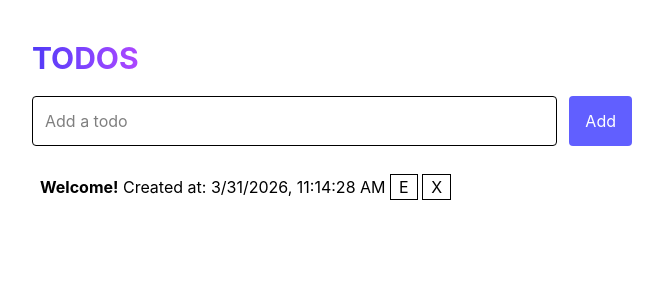
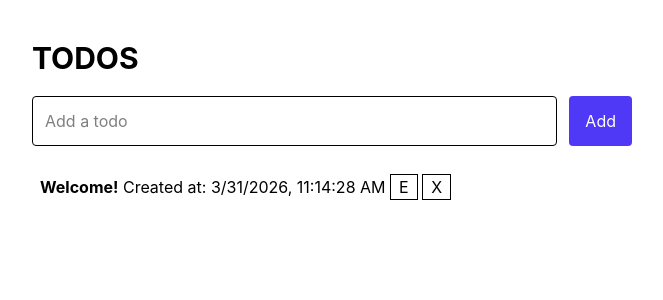
Before and after one commit to mathiasscherer2007/tasks-app, a SvelteKit app: page / in a window 1280 px wide. Shown: the top 300 px of the page, without its empty margins (8-671 px from the left). Built offline with nearby package versions, Linux system fonts and the light colour scheme; no server answers.

Commit message:
Dark mode style to main page (because reasons)

```diff
--- a/src/routes/+page.svelte
+++ b/src/routes/+page.svelte
@@ -9,8 +9,8 @@
 	{alert(form.error)}
 {/if}
 
-<div class="w-screen h-screen p-10">
-	<h1 class="w-fit text-3xl font-bold mb-5 text-transparent bg-clip-text bg-linear-to-l from-purple-500 to-indigo-600">TODOS</h1>
+<div class="dark:bg-slate-800 w-screen h-screen p-10">
+	<h1 class="dark:text-white w-fit text-3xl font-bold mb-5">TODOS</h1>
 	<div class="w-1/2 flex flex-col">
 		<form class="flex-1 flex gap-3" method="POST" action="?/create" use:enhance>
 			<input
@@ -20,12 +20,12 @@
 				type="text"
 				placeholder="Add a todo"
 				required
-				class="p-3 flex-1 border rounded focus:outline-2 focus:outline-indigo-500"
+				class="dark:text-white p-3 flex-1 border rounded focus:outline-2 focus:outline-indigo-500"
 			/>
-			<button class="rounded px-4 bg-indigo-500 text-white cursor-pointer hover:bg-indigo-600">Add</button>
+			<button class="rounded px-4 bg-indigo-600 text-white cursor-pointer hover:bg-indigo-500 transition">Add</button>
 		</form>
 
-		<ul class="w-full my-5 flex flex-col gap-2 p-2">
+		<ul class="dark:text-white w-full my-5 flex flex-col gap-2 p-2">
 			{#if data.todos.length > 0}
 				{#each data.todos as todo (todo.id)}
 					<TodoListItem description={todo.description} id={todo.id} createdAt={todo.createdAt} />
```
